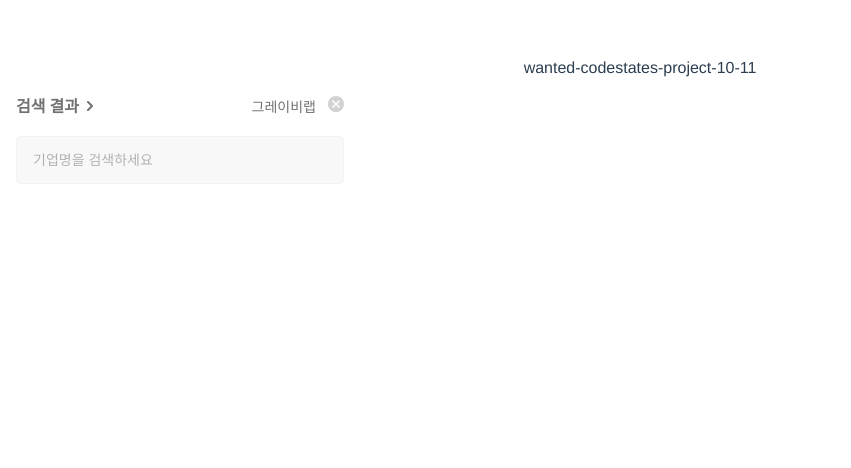
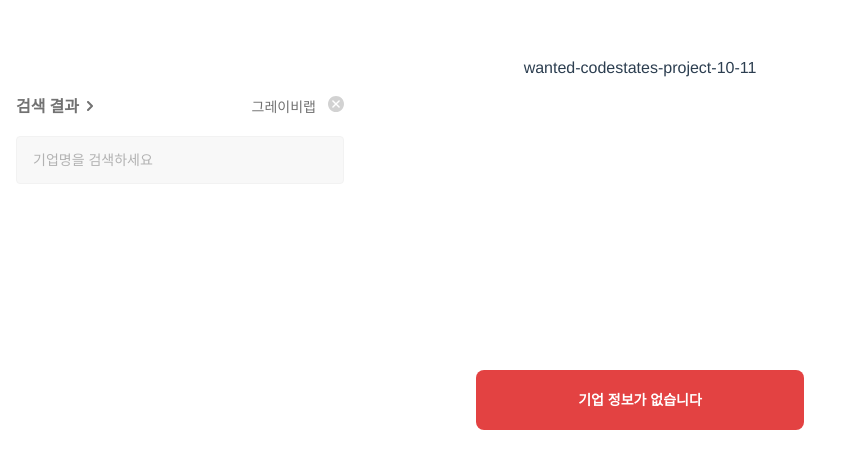
Before and after one commit to hinyc/wanted-codestates-project-10-11, a Vue app: page / in a window 1280 px wide. Shown: the top 468 px of the page, without its empty margins (0-851 px from the left). Built offline with nearby package versions, Linux system fonts and the light colour scheme.

Commit message:
[Feat] #3 메시지창 컴포넌트 UI 구현

```diff
--- a/src/App.vue
+++ b/src/App.vue
@@ -1,15 +1,18 @@
 <template>
   <h1>wanted-codestates-project-10-11</h1>
   <Search />
+  <MessageBox />
 </template>
 
 <script>
 import Search from "./components/Search.vue";
+import MessageBox from "./components/MessageBox.vue";
 
 export default {
   name: "App",
   components: {
     Search,
+    MessageBox,
   },
 };
 </script>
--- /dev/null
+++ b/src/components/MessageBox.vue
@@ -0,0 +1,34 @@
+<template>
+  <div class="message-box">기업 정보가 없습니다</div>
+</template>
+
+<script>
+export default {
+  name: "MessageBox",
+  data() {
+    return {};
+  },
+  method: {},
+};
+</script>
+
+<style>
+.message-box {
+  position: fixed;
+  top: 50%;
+  left: 50%;
+  transform: translateX(-50%) translateY(-50%);
+  z-index: 9;
+  opacity: 1;
+  width: 328px;
+  height: 60px;
+  background-color: #e34242;
+  border-radius: 8px;
+  color: #fff;
+  font-size: 14px;
+  font-weight: 600;
+  display: flex;
+  justify-content: center;
+  align-items: center;
+}
+</style>
```
